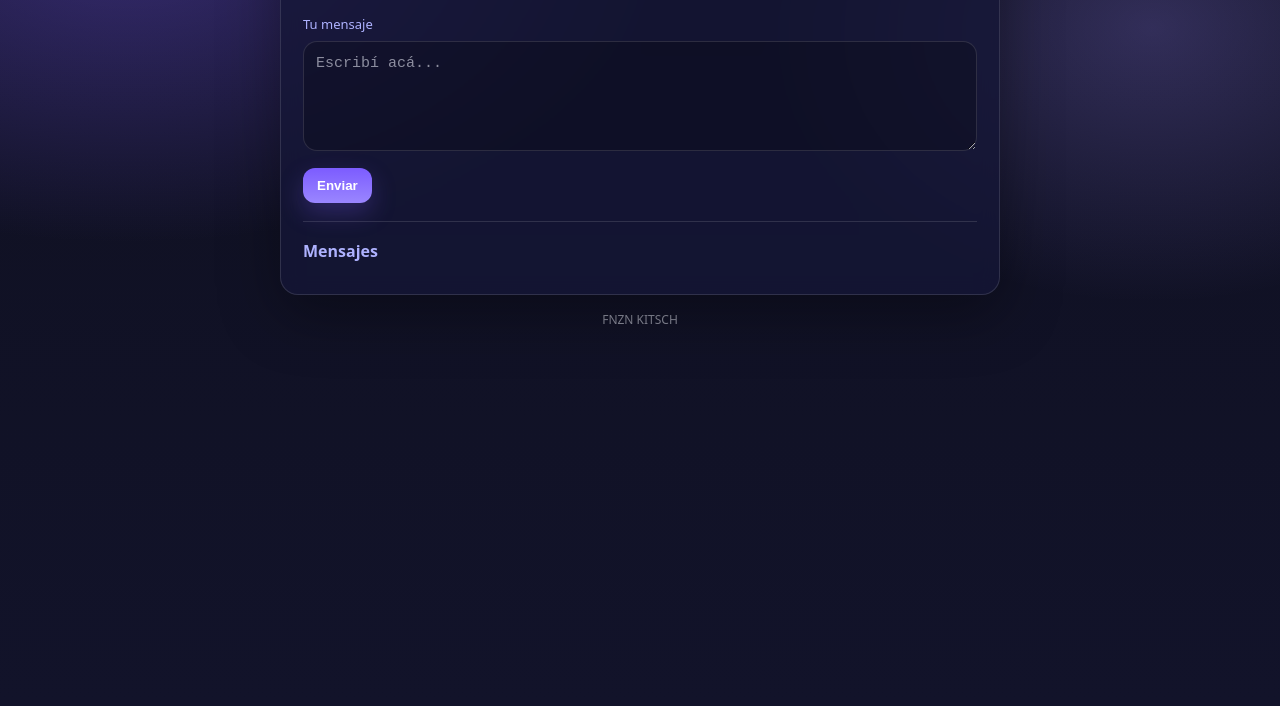
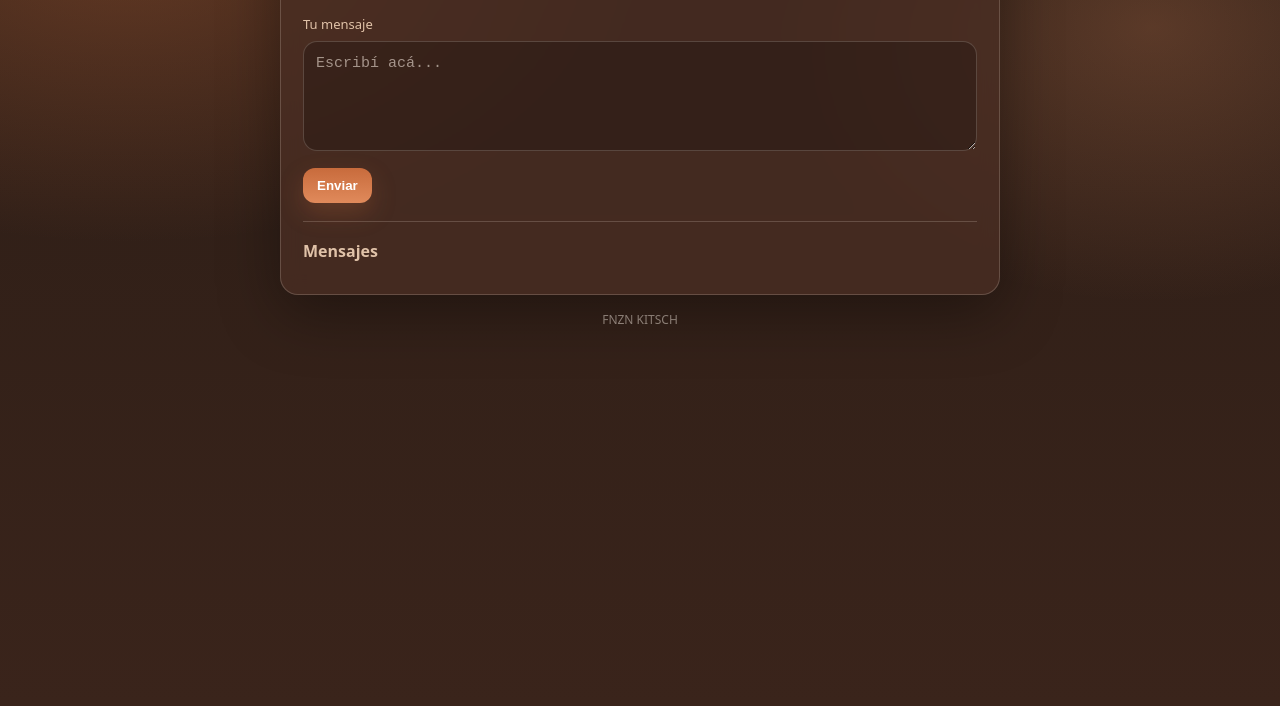
Before and after one commit to lolaabal20-ctrl/mi-pagina, a website: page index.html in a window 1280 px wide. Shown: the part 142-848 px from the top of the page. Drawn offline with Linux system fonts and the light colour scheme; no server answers.

Commit message:
Update styles (terracotta palette)

```diff
--- a/styles.css
+++ b/styles.css
@@ -1,14 +1,14 @@
 * { box-sizing: border-box; }
 
 :root{
-  --bg1:#0f1020;
-  --bg2:#12132a;
-  --card:#151736;
-  --text:#f3f4ff;
-  --muted:#aeb2ff;
-  --line:rgba(255,255,255,0.12);
-  --btn:#7c5cff;
-  --btn2:#9a86ff;
+  --bg1:#2b1d16;
+  --bg2:#3a241b;
+  --card:#4a2e23;
+  --text:#fff3e8;
+  --muted:#e0c2a8;
+  --line:rgba(255,243,232,0.18);
+  --btn:#c86b3c;
+  --btn2:#e08a5b;
 }
 
 body{
@@ -17,8 +17,8 @@ body{
   font-family: system-ui, -apple-system, Segoe UI, Roboto, Arial, sans-serif;
   color: var(--text);
   background:
-    radial-gradient(900px 500px at 10% 10%, rgba(124,92,255,0.35), transparent 60%),
-    radial-gradient(700px 500px at 90% 20%, rgba(154,134,255,0.25), transparent 55%),
+    radial-gradient(900px 500px at 10% 10%, rgba(200,107,60,0.35), transparent 60%),
+    radial-gradient(700px 500px at 90% 20%, rgba(224,138,91,0.25), transparent 55%),
     linear-gradient(180deg, var(--bg1), var(--bg2));
 }
 
@@ -28,7 +28,7 @@ body{
 }
 
 .card{
-  background: rgba(21,23,54,0.78);
+  background: rgba(74,46,35,0.78);
   border: 1px solid var(--line);
   border-radius: 18px;
   padding: 22px;
@@ -74,12 +74,12 @@ textarea{
 }
 
 textarea::placeholder{
-  color: rgba(243,244,255,0.55);
+  color: rgba(255,243,232,0.55);
 }
 
 textarea:focus{
-  border-color: rgba(124,92,255,0.7);
-  box-shadow: 0 0 0 3px rgba(124,92,255,0.18);
+  border-color: rgba(200,107,60,0.7);
+  box-shadow: 0 0 0 3px rgba(200,107,60,0.18);
 }
 
 .actions{
@@ -97,7 +97,7 @@ textarea:focus{
   color: white;
   cursor: pointer;
   background: linear-gradient(180deg, var(--btn), var(--btn2));
-  box-shadow: 0 10px 25px rgba(124,92,255,0.25);
+  box-shadow: 0 10px 25px rgba(200,107,60,0.25);
 }
 
 .btn:hover{
@@ -144,7 +144,7 @@ textarea:focus{
 
 .footer{
   text-align:center;
-  color: rgba(243,244,255,0.55);
+  color: rgba(255,243,232,0.55);
   font-size: 12px;
   margin-top: 16px;
 }
```
